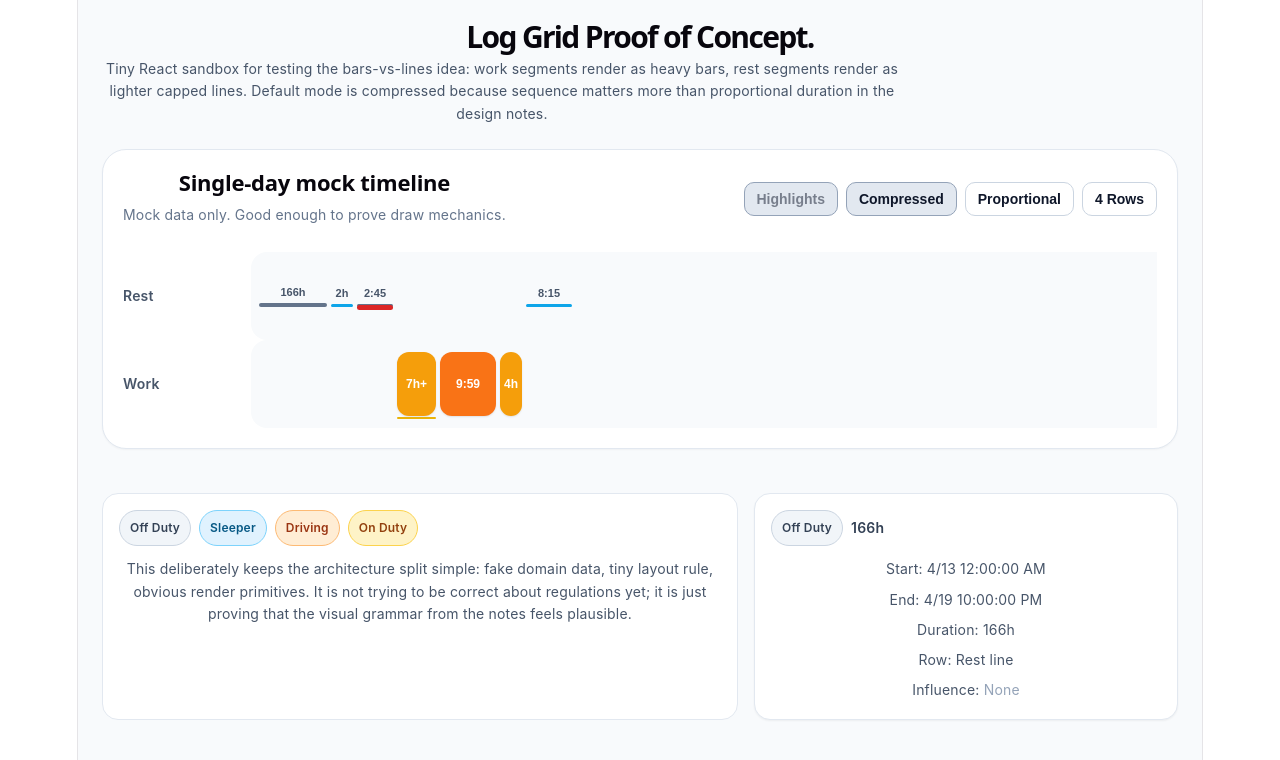
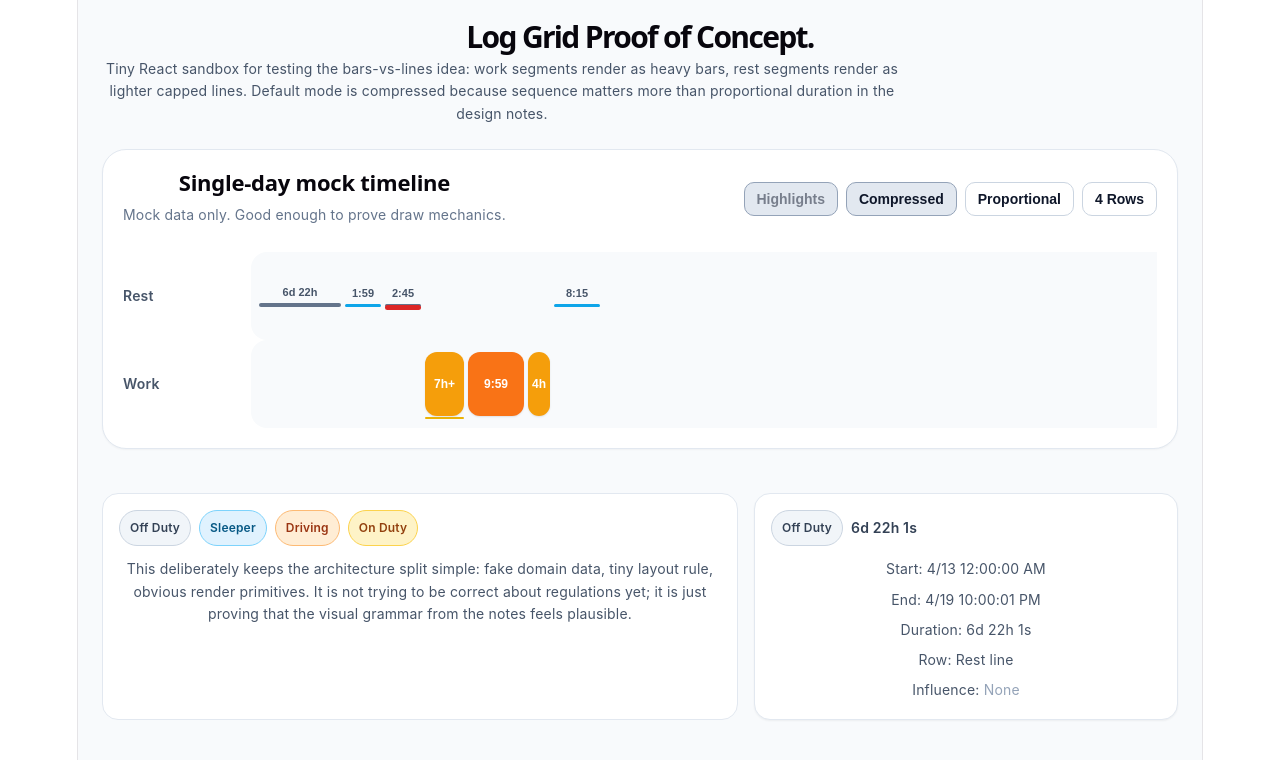
Before and after one commit to LarryBoyEval/matrix-play, a React (Vite) app: page / in a window 1280 px wide. Shown: the top 760 px of the page. Built offline with nearby package versions, Linux system fonts and the light colour scheme.

Commit message:
Added 'days' instead just many hours to long timespans

```diff
--- a/src/single-day-log.tsx
+++ b/src/single-day-log.tsx
@@ -131,7 +131,7 @@ const DAYS_AFTER_FOCUS = 1;
 
 const fixtureEvents: DutyEvent[] = [
     { id: "a", kind: "offDuty", time: "-7d00:00:00" },
-    { id: "b", kind: "sleeper", time: "-1d22:00:00" },
+    { id: "b", kind: "sleeper", time: "-1d22:00:01" },
     { id: "c", kind: "offDuty", time: "00:00:00" },
     { id: "d", kind: "onDuty", time: "02:45:00" },
     { id: "e", kind: "driving", time: "09:45:22" },
@@ -553,15 +553,31 @@ function getSegmentInfluenceSlices(
 }
 
 function formatDurationLabelCompact(totalSeconds: number): string {
-    const totalMinutes = Math.floor(totalSeconds / 60);
+    const roundedSeconds = Math.max(0, Math.round(totalSeconds));
+    const totalMinutes = Math.floor(roundedSeconds / 60);
 
     if (totalMinutes < 30) return "";
 
-    const hours = Math.floor(totalMinutes / 60);
-    const minutes = totalMinutes % 60;
+    const days = Math.floor(roundedSeconds / DAY_SECONDS);
+    const hours = Math.floor((roundedSeconds % DAY_SECONDS) / 3600);
+    const minutes = Math.floor((roundedSeconds % 3600) / 60);
+    const seconds = roundedSeconds % 60;
+
+    if (days > 0) {
+        if (hours === 0 && minutes === 0) {
+            const hasExtraSeconds = seconds > 0;
+            return `${days}d${hasExtraSeconds ? "+" : ""}`;
+        }
+
+        if (hours > 0) {
+            return `${days}d ${hours}h`;
+        }
+
+        return `${days}d ${minutes}m`;
+    }
 
     if (minutes === 0 && hours > 0) {
-        const hasExtraSeconds = totalSeconds % 60 > 0;
+        const hasExtraSeconds = seconds > 0;
         return `${hours}h${hasExtraSeconds ? "+" : ""}`;
     }
 
@@ -575,23 +591,20 @@ function formatDurationLabelCompact(totalSeconds: number): string {
 function formatDurationLabelFull(totalSeconds: number): string {
     const roundedSeconds = Math.max(0, Math.round(totalSeconds));
 
-    const hours = Math.floor(roundedSeconds / 3600);
+    const days = Math.floor(roundedSeconds / DAY_SECONDS);
+    const hours = Math.floor((roundedSeconds % DAY_SECONDS) / 3600);
     const minutes = Math.floor((roundedSeconds % 3600) / 60);
     const seconds = roundedSeconds % 60;
 
-    if (hours > 0) {
-        if (minutes === 0 && seconds === 0) return `${hours}h`;
-        if (minutes === 0) return `${hours}h ${seconds}s`;
-        if (seconds === 0) return `${hours}h ${minutes}m`;
-        return `${hours}h ${minutes}m ${seconds}s`;
-    }
-
-    if (minutes > 0) {
-        if (seconds === 0) return `${minutes}m`;
-        return `${minutes}m ${seconds}s`;
-    }
-
-    return `${seconds}s`;
+    // Build parts in order, skipping zero units where appropriate
+    const parts: string[] = [];
+
+    if (days > 0) parts.push(`${days}d`);
+    if (hours > 0) parts.push(`${hours}h`);
+    if (minutes > 0) parts.push(`${minutes}m`);
+    if (seconds > 0 || parts.length === 0) parts.push(`${seconds}s`);
+
+    return parts.join(" ");
 }
 
 function formatClockShort(totalSeconds: number): string {
```
Also changed, not shown: design/todo.md (+3 -0 lines).
